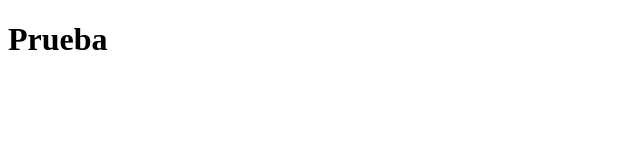
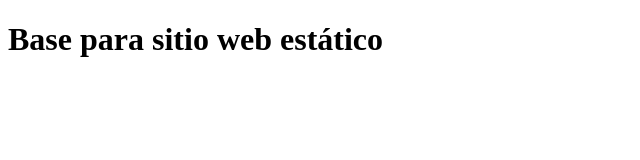
Before and after one commit to robupe/staticsite, a website: page index.html in a window 1280 px wide. Shown: the whole page, without its empty margins (0-640 px from the left). Drawn offline with Linux system fonts and the light colour scheme.

Commit message:
prueba 2

```diff
--- a/index.html
+++ b/index.html
@@ -4,9 +4,9 @@
     <meta charset="UTF-8" />
     <meta name="viewport" content="width=device-width, initial-scale=1.0" />
     <meta http-equiv="X-UA-Compatible" content="ie=edge" />
-    <title>Static Template</title>
+    <title>Static Site</title>
   </head>
   <body>
-    <h1>Prueba</h1>
+    <h1>Base para sitio web estático</h1>
   </body>
 </html>
```
